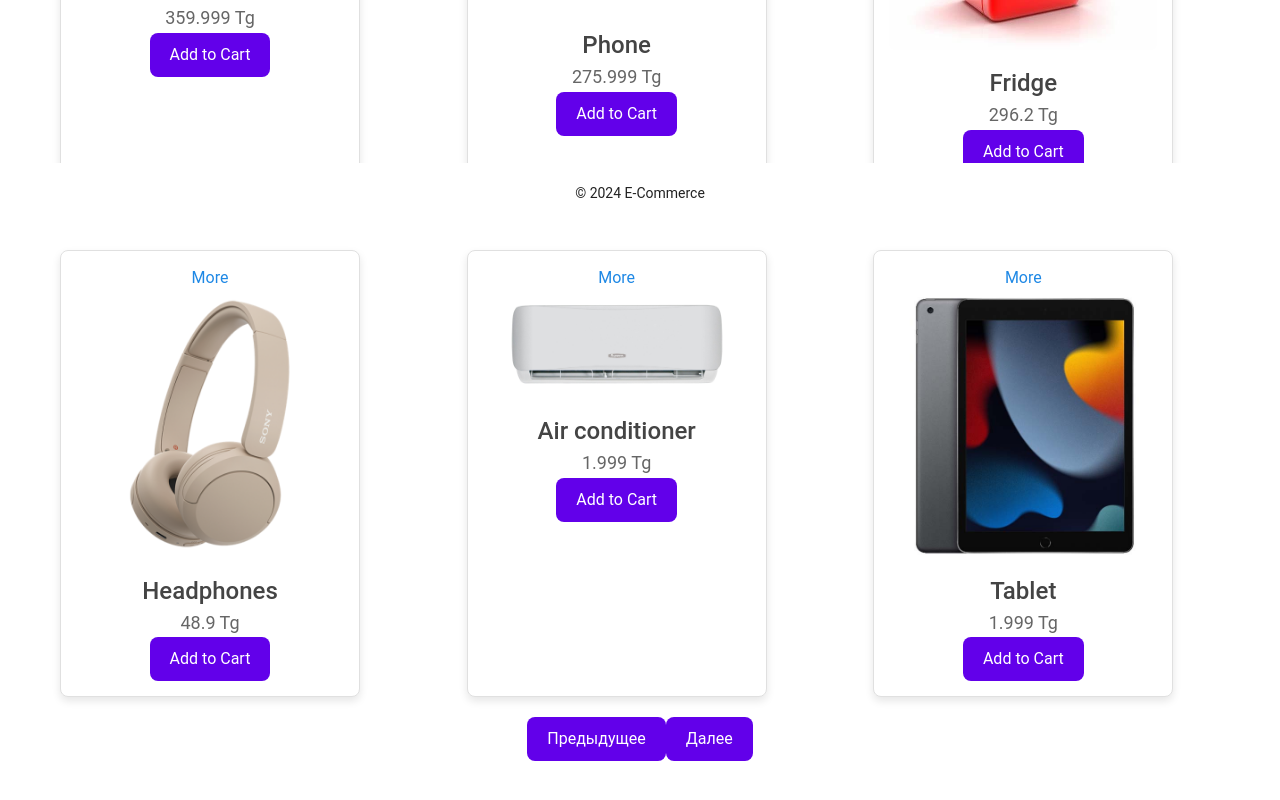
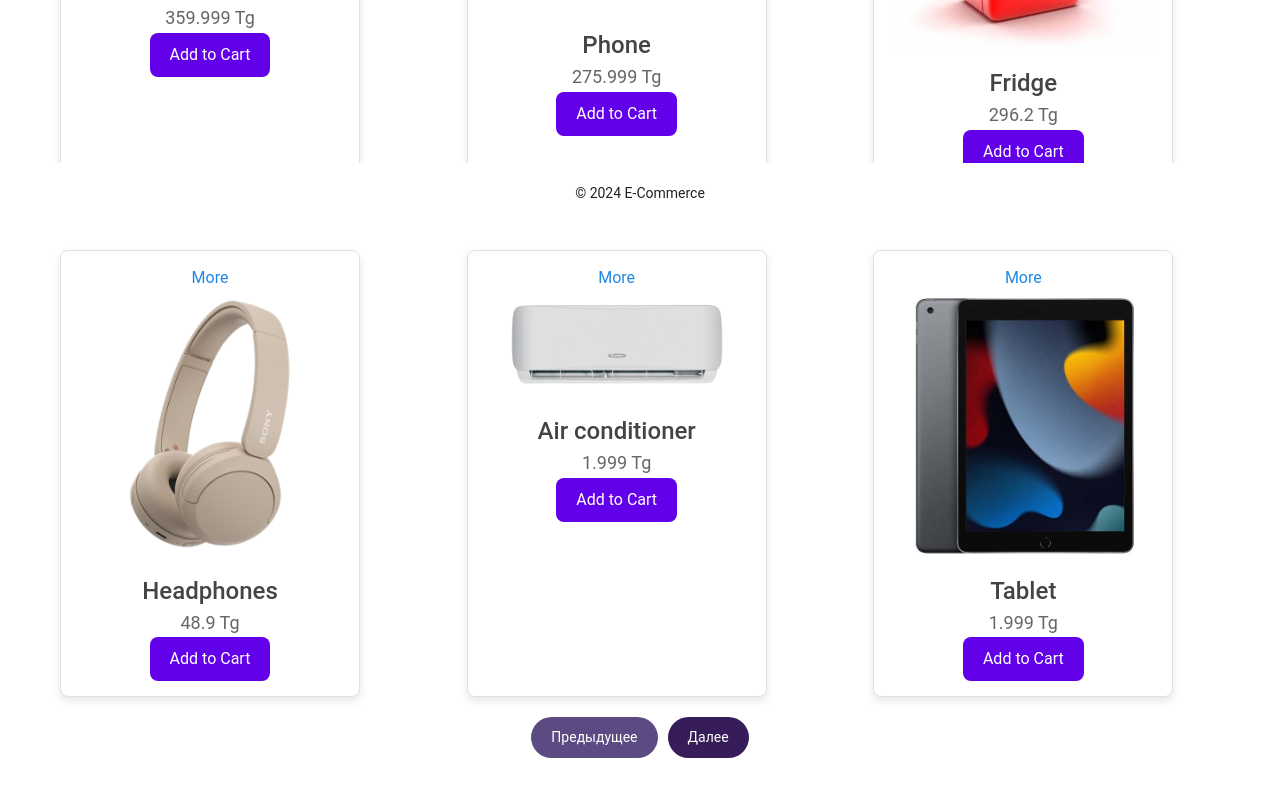
Before and after one commit to Coach-wannabe/ecommerce-vue, a Vue app: page /products in a window 1280 px wide. Shown: the part 576-1376 px from the top of the page. Built offline with nearby package versions, Linux system fonts and the light colour scheme.

Commit message:
pagination buttons

```diff
--- a/src/components/ProductListPage.vue
+++ b/src/components/ProductListPage.vue
@@ -97,24 +97,6 @@ methods: {
   margin-top: 20px;
 }
 
-.v-pagination .v-pagination__navigation {
-  background-color: #6200ea;
-  color: white;
-}
-
-.v-pagination .v-pagination__item--is-active {
-  background-color: #3700b3;
-}
-
-.v-pagination .v-pagination__navigation {
-background-color: #6200ea;
-color: white;
-}
-
-.v-pagination .v-pagination__item--is-active {
-background-color: #3700b3;
-}
-
 .product-list-page {
 display: flex;
 flex-direction: column;
@@ -197,4 +179,24 @@ background-color: #3700b3;
     grid-template-columns: repeat(auto-fill, minmax(200px, 1fr)); /* 2 карточки на маленьких экранах */
   }
 }
+.pagination-buttons button {
+  background-color: #361c59;
+  color: white;
+  border: none;
+  padding: 10px 20px;
+  margin: 0 5px;
+  border-radius: 30px;
+  font-size: 14px;
+  cursor: pointer;
+  transition: background-color 0.3s ease;
+}
+
+.pagination-buttons button:disabled {
+  background-color: #5c4b83;
+  cursor: not-allowed;
+}
+
+.pagination-buttons button:not(:disabled):hover {
+  background-color: #3700b3;
+}
 </style>
```
